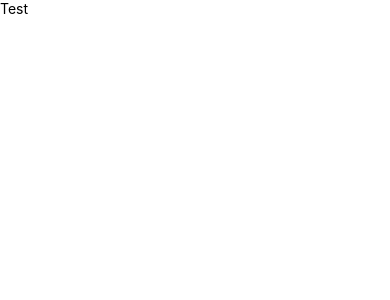
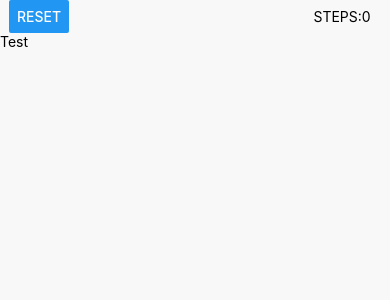
Before and after one commit to mayooresan/CardGame, a React Native app: screen / in a window 390 px wide. Shown: the top 300 px of the page. Built offline with nearby package versions, Linux system fonts and the light colour scheme.

Commit message:
starting ui

```diff
--- a/src/screens/HomeScreen.js
+++ b/src/screens/HomeScreen.js
@@ -3,6 +3,8 @@ import {
   SafeAreaView,
   StyleSheet,
   Text,
+  View,
+  Button,
 } from 'react-native';
 import CAColors from '../res/CAColors';
 import CAStrings from '../res/CAStrings';
@@ -14,15 +16,24 @@ const HomeScreen = () => {
     }, [])
 
     return(
-        <SafeAreaView>
+        <SafeAreaView style={styles.parentContainer}>
+            <View style={{justifyContent:'center', alignItems:'center', flexDirection:'row'}}>
+                <Button title="Reset" style={{width:'20%'}}/>
+                <View style={{width:'60%'}}/>
+                <View style={{justifyContent:'center', alignItems:'center', flexDirection:'row', width:'20%'}}>
+                    <Text>STEPS:</Text>
+                    <Text>0</Text>
+                </View>
+            </View>
             <Text>{CAStrings.TEST_STRING}</Text>
         </SafeAreaView>
     )
 }
 
 const styles = StyleSheet.create({
-    scrollView: {
+    parentContainer: {
       backgroundColor: CAColors.BG_WHITE,
+      flex:1
     },
 });
 
```
